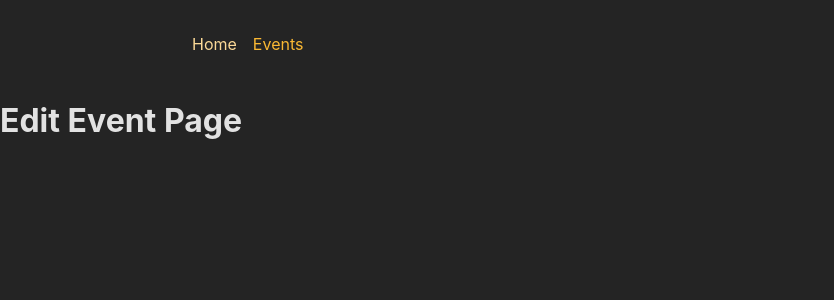
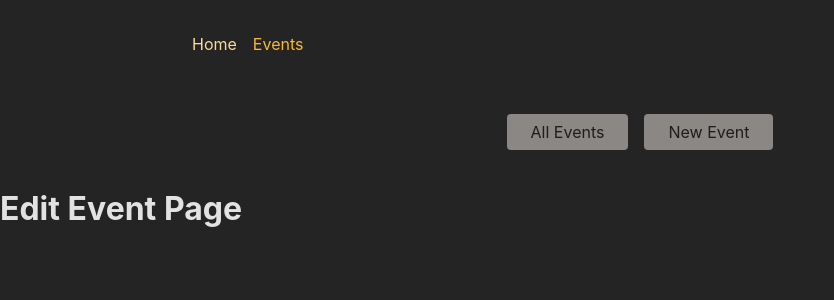
Before and after one commit to willl-8523/starting-react-router, a React (Create React App) app in the folder exercise/frontend/: page /events/1/edit in a window 1280 px wide. Shown: the top 300 px of the page, without its empty margins (0-834 px from the left). Built offline with nearby package versions, Linux system fonts and the light colour scheme.

Commit message:
Add another nested layout route that adds the EventNavigation component above all /events page component

```diff
--- a/exercise/frontend/src/App.js
+++ b/exercise/frontend/src/App.js
@@ -1,6 +1,4 @@
 // Challenge / Exercise
-
-// 7. Output the ID of the selected event on the EventDetailPage
 // BONUS: Add another (nested) layout route that adds the <EventNavigation> component above all /events... page components
 
 import { createBrowserRouter, RouterProvider } from 'react-router-dom';
@@ -10,17 +8,24 @@
 import NewEventPage from './pages/NewEventPage';
 import EditEventPage from './pages/EditEvent';
 import RootLayout from './pages/Root';
+import EventsRootLayout from './pages/EventsRoot';
 
 const router = createBrowserRouter([
   {
     path: '/',
     element: <RootLayout />,
     children: [
-      { index : true, element: <Homepage /> },
-      { path: 'events', element: <EventsPage /> },
-      { path: 'events/:eventId', element: <EventDetailPage /> },
-      { path: 'events/new', element: <NewEventPage /> },
-      { path: 'events/:eventId/edit', element: <EditEventPage /> },
+      { index: true, element: <Homepage /> },
+      {
+        path: 'events',
+        element: <EventsRootLayout />,
+        children: [
+          { index: true, element: <EventsPage /> },
+          { path: ':eventId', element: <EventDetailPage /> },
+          { path: 'new', element: <NewEventPage /> },
+          { path: ':eventId/edit', element: <EditEventPage /> },
+        ],
+      },
     ],
   },
 ]);
--- a/exercise/frontend/src/components/EventsNavigation.js
+++ b/exercise/frontend/src/components/EventsNavigation.js
@@ -1,3 +1,4 @@
+import { NavLink } from 'react-router-dom';
 import classes from './EventsNavigation.module.css';
 
 function EventsNavigation() {
@@ -6,10 +7,25 @@
       <nav>
         <ul className={classes.list}>
           <li>
-            <a href="/events">All Events</a>
+            <NavLink
+              to="/events"
+              className={({ isActive }) =>
+                isActive ? classes.active : undefined
+              }
+              end
+            >
+              All Events
+            </NavLink>
           </li>
           <li>
-            <a href="/events/new">New Event</a>
+            <NavLink
+              to="/events/new"
+              className={({ isActive }) =>
+                isActive ? classes.active : undefined
+              }
+            >
+              New Event
+            </NavLink>
           </li>
         </ul>
       </nav>
--- /dev/null
+++ b/exercise/frontend/src/pages/EventsRoot.js
@@ -0,0 +1,14 @@
+import React from 'react';
+import EventsNavigation from '../components/EventsNavigation';
+import { Outlet } from 'react-router-dom';
+
+const EventRootLayout = () => {
+  return (
+    <>
+      <EventsNavigation />
+      <Outlet />
+    </>
+  );
+};
+
+export default EventRootLayout;
```
